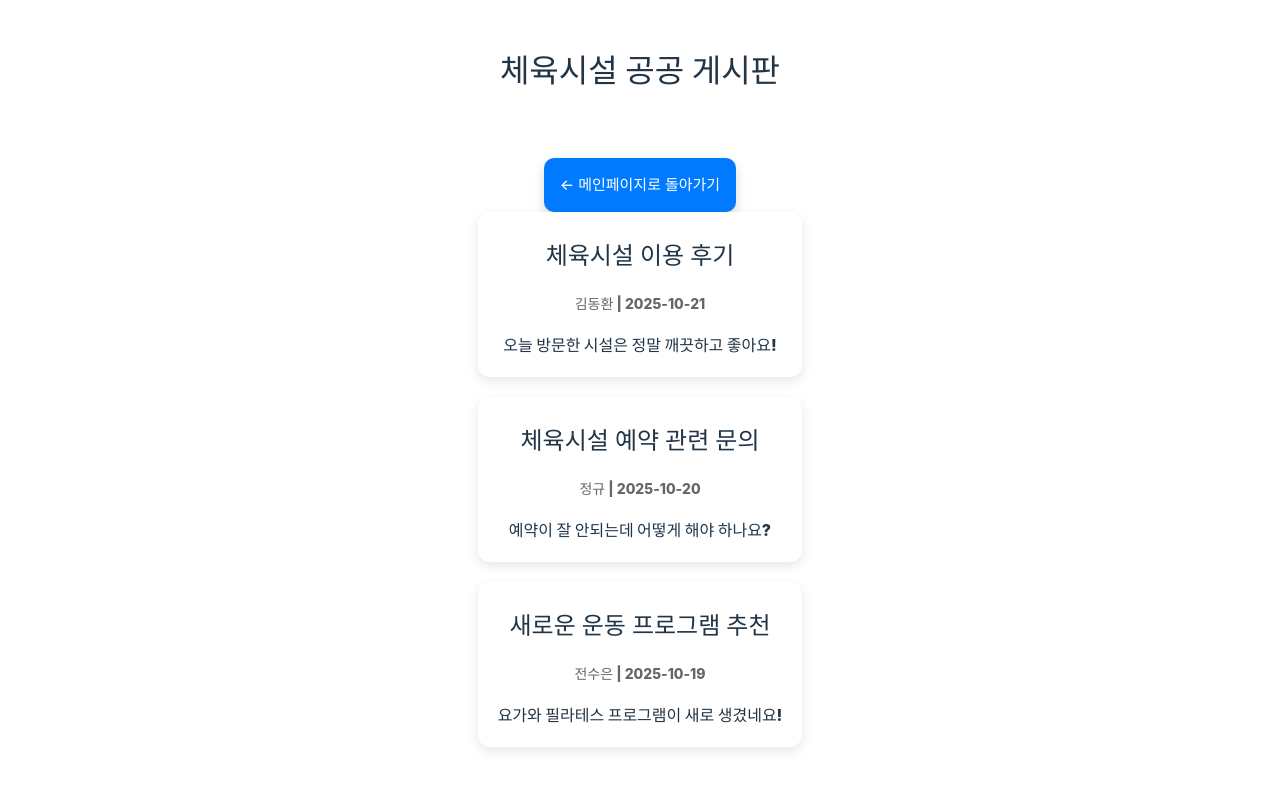
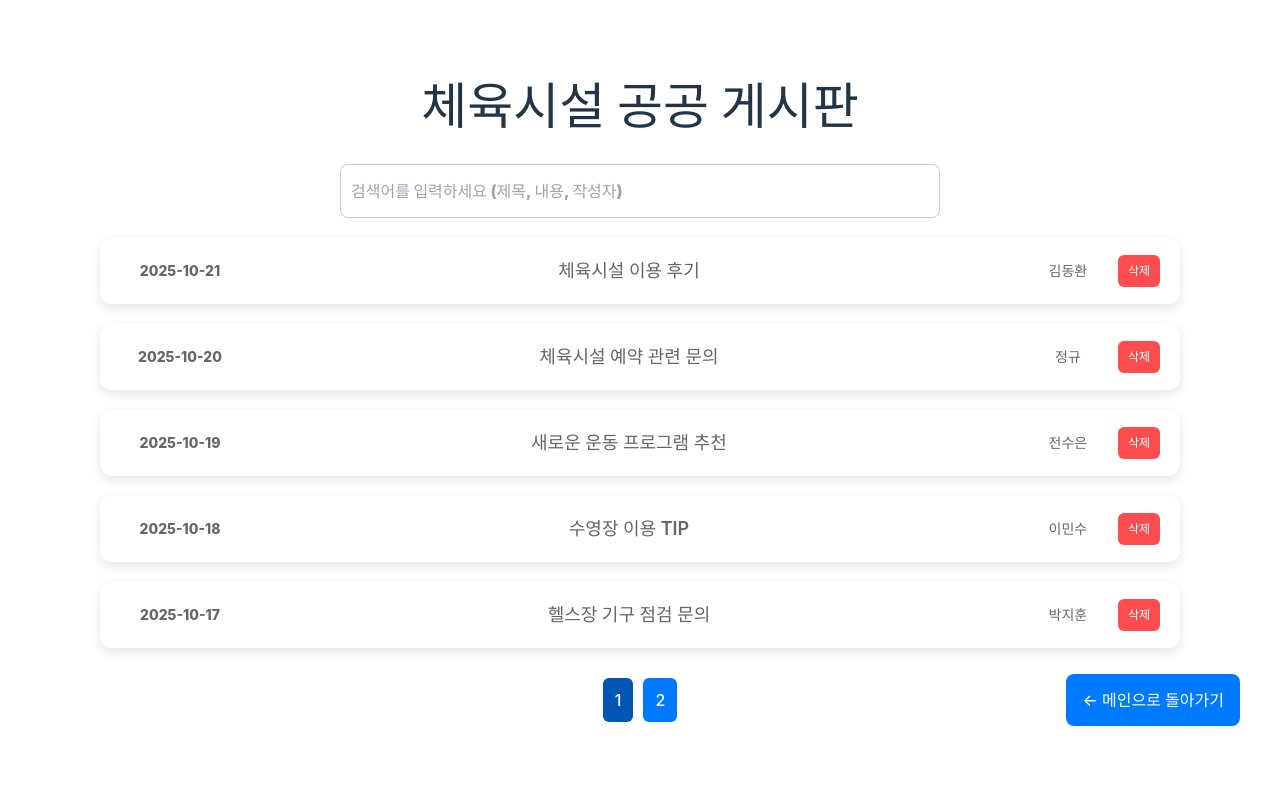
Before and after one commit to hhwwan/kspo_contest, a React app in the folder frontend/: page /community in a window 1280 px wide. Shown: the top 790 px of the page. Built offline with nearby package versions, Linux system fonts and the light colour scheme; the HTML template or start-up script is replaced by a standard one.

Commit message:
게시판 목록 제작 및 상세 페이지 초안 제작 완료, css파일 내의 함수들이 겹치면 다른 파일에도 영향이 가서 sdi, community 모두 css 함수 수정 완료

```diff
--- a/frontend/src/App.jsx
+++ b/frontend/src/App.jsx
@@ -2,6 +2,7 @@ import { BrowserRouter, Routes, Route } from "react-router-dom";
 import MainPage from "./MainPage";
 import ChatPage from "./chatbot/ChatPage";
 import Community from "./community/Community";
+import PostDetail from "./community/PostDetail";
 import Sdi_Pdi_Page from "./sdi_pdi/Sdi_Pdi_Page";
 
 function App() {
@@ -11,6 +12,7 @@ function App() {
         <Route path="/" element={<MainPage />} />
         <Route path="/chat" element={<ChatPage />} />
         <Route path="/community" element={<Community />} />
+        <Route path="/community/:id" element={<PostDetail />} /> {/* 상세페이지 라우트 */}
         <Route path="/sdi" element={<Sdi_Pdi_Page />} />
       </Routes>
     </BrowserRouter>
--- a/frontend/src/community/Community.css
+++ b/frontend/src/community/Community.css
@@ -1,51 +1,146 @@
+/* 전체 컨테이너 */
 .community-container {
     width: 100%;
-    max-width: 900px;
+    max-width: 1500px;
     margin: 0 auto;
     padding: 40px 20px;
     font-family: 'Inter', sans-serif;
-
 }
 
+/* 제목 */
 .community-title {
-    font-size: 32px;
+    font-size: 50px;
     font-weight: 700;
     margin-bottom: 30px;
     text-align: center;
 }
 
+/* 검색창 */
+.search-input {
+    width: 50%;
+    padding: 10px;
+    margin-bottom: 20px;
+    border-radius: 8px;
+    border: 1px solid #ccc;
+}
+
+/* 게시글 리스트 */
 .posts-list {
     display: flex;
     flex-direction: column;
     gap: 20px;
 }
 
-.post-card {
-    padding: 20px;
+/* 가로 긴 카드 */
+.post-card-horizontal {
+    display: flex;
+    align-items: center;
+    justify-content: space-between;
+    padding: 15px 20px;
     border-radius: 12px;
     box-shadow: 0 4px 12px rgba(0,0,0,0.1);
     background-color: #fff;
+    cursor: pointer;
     transition: transform 0.2s;
+
+    width: 1200px;      /* 원하는 고정 폭 (예: 기존보다 2배) */
+    max-width: 90%;     /* 화면보다 너무 크지 않게 */
+    margin: 0 auto;     /* 가운데 정렬 */
+    min-width: 0;
+}
+
+.post-card-horizontal:hover {
+    transform: translateY(-3px);
+}
+
+/* 카드 내부 요소 */
+.post-card-horizontal .post-date {
+    width: 120px;
+    font-size: 14px;
+    color: #666;
+}
+
+.post-card-horizontal .post-title {
+    flex: 1;
+    font-size: 18px;
+    font-weight: 600;
+    margin: 0 20px;
+    color: #666;
+}
+
+.post-card-horizontal .post-author {
+    width: 100px;
+    font-size: 14px;
+    color: #666;
+}
+
+.delete-button {
+    background-color: #ff4d4f;
+    color: white;
+    border: none;
+    border-radius: 6px;
+    padding: 4px 10px;
+    cursor: pointer;
+    font-size: 12px;
+}
+
+.delete-button:hover {
+    background-color: #ff7875;
+}
+
+.delete-button:hover {
+    background-color: #a71d2a;
+}
+
+.pagination {
+    margin-top: 30px;
+    text-align: center;
+}
+
+/* 페이지네이션 + 뒤로가기 버튼 컨테이너 */
+.pagination-container {
+    display: flex;
+    align-items: center;
+    margin-top: 30px;
+    flex-wrap: wrap;
+    position: relative; /* 뒤로가기 버튼 절대 위치 활용 */
+}
+
+/* 페이지네이션: 가로 가운데 */
+.pagination {
+    margin: 0 auto;  /* flex 안에서 가운데 정렬 */
+}
+
+.pagination button {
+    margin: 0 5px;
+    padding: 6px 12px;
+    border: none;
+    border-radius: 6px;
+    background-color: #007bff;
+    color: white;
     cursor: pointer;
 }
 
-.post-card:hover {
-    transform: translateY(-5px);
+.pagination button.active {
+    background-color: #0056b3;
 }
 
-.post-title {
-    font-size: 24px;
-    font-weight: 600;
-    margin-bottom: 10px;
+.pagination button:hover {
+    background-color: #0056b3;
 }
 
-.post-meta {
-    font-size: 14px;
-    color: #666;
-    margin-bottom: 15px;
+/* 뒤로가기 버튼 */
+.community-back-button {
+    position: absolute;
+    right: 0;
+    padding: 10px 16px;
+    border: none;
+    border-radius: 8px;
+    background-color: #007bff;
+    color: white;
+    cursor: pointer;
 }
 
-.post-content {
-    font-size: 16px;
-    line-height: 1.5;
+.community-back-button:hover {
+    background-color: #0056b3;
 }
--- a/frontend/src/community/Community.jsx
+++ b/frontend/src/community/Community.jsx
@@ -1,36 +1,93 @@
-import React from 'react';
-import { useNavigate } from 'react-router-dom';
+import React, { useState } from 'react';
+import { useNavigate, Routes, Route } from 'react-router-dom';
 import './Community.css';
+
+// 예시 게시글 데이터
+const initialPosts = [
+    { id: 1, title: '체육시설 이용 후기', author: '김동환', date: '2025-10-21', content: '오늘 방문한 시설은 정말 깨끗하고 좋아요!' },
+    { id: 2, title: '체육시설 예약 관련 문의', author: '정규', date: '2025-10-20', content: '예약이 잘 안되는데 어떻게 해야 하나요?' },
+    { id: 3, title: '새로운 운동 프로그램 추천', author: '전수은', date: '2025-10-19', content: '요가와 필라테스 프로그램이 새로 생겼네요!' },
+    { id: 4, title: '수영장 이용 TIP', author: '이민수', date: '2025-10-18', content: '주말엔 사람이 많으니 평일 아침 추천!' },
+    { id: 5, title: '헬스장 기구 점검 문의', author: '박지훈', date: '2025-10-17', content: '러닝머신 고장 신고 방법 아시는 분?' },
+    { id: 6, title: '요가 프로그램 후기', author: '정수민', date: '2025-10-16', content: '강사님이 친절하시고 프로그램 좋습니다.' },
+];
 
 export default function Community() {
     const navigate = useNavigate();
+    const [posts, setPosts] = useState(initialPosts);
+    const [search, setSearch] = useState('');
+    const [currentPage, setCurrentPage] = useState(1);
+    const postsPerPage = 5;
 
-    // 예시 게시글 데이터
-    const posts = [
-        { id: 1, title: '체육시설 이용 후기', author: '김동환', date: '2025-10-21', content: '오늘 방문한 시설은 정말 깨끗하고 좋아요!' },
-        { id: 2, title: '체육시설 예약 관련 문의', author: '정규', date: '2025-10-20', content: '예약이 잘 안되는데 어떻게 해야 하나요?' },
-        { id: 3, title: '새로운 운동 프로그램 추천', author: '전수은', date: '2025-10-19', content: '요가와 필라테스 프로그램이 새로 생겼네요!' },
-    ];
+    // 검색/필터링
+    const filteredPosts = posts.filter(post =>
+        post.title.toLowerCase().includes(search.toLowerCase()) ||
+        post.content.toLowerCase().includes(search.toLowerCase()) ||
+        post.author.toLowerCase().includes(search.toLowerCase())
+    );
+
+    // 페이징
+    const indexOfLastPost = currentPage * postsPerPage;
+    const indexOfFirstPost = indexOfLastPost - postsPerPage;
+    const currentPosts = filteredPosts.slice(indexOfFirstPost, indexOfLastPost);
+    const totalPages = Math.ceil(filteredPosts.length / postsPerPage);
+
+    const changePage = (pageNumber) => setCurrentPage(pageNumber);
+
+    // 게시글 삭제
+    const handleDelete = (id) => setPosts(posts.filter(post => post.id !== id));
 
     return (
         <div className="community-container">
             <h1 className="community-title">체육시설 공공 게시판</h1>
 
-            {/* 메인페이지 돌아가기 버튼 */}
-            <button className="back-button" onClick={() => navigate('/')}>
-                ← 메인페이지로 돌아가기
-            </button>
+            {/* 검색창 */}
+            <input
+                type="text"
+                placeholder="검색어를 입력하세요 (제목, 내용, 작성자)"
+                value={search}
+                onChange={(e) => setSearch(e.target.value)}
+                className="search-input"
+            />
 
+            {/* 게시글 목록 */}
             <div className="posts-list">
-                {posts.map(post => (
-                    <div key={post.id} className="post-card">
+                {currentPosts.map(post => (
+                    <div
+                        key={post.id}
+                        className="post-card-horizontal"
+                        onClick={() => navigate(`/community/${post.id}`)}
+                    >
+                        <span className="post-date">{post.date}</span>
                         <h2 className="post-title">{post.title}</h2>
-                        <div className="post-meta">
-                            <span className="post-author">{post.author}</span> | <span className="post-date">{post.date}</span>
-                        </div>
-                        <p className="post-content">{post.content}</p>
+                        <span className="post-author">{post.author}</span>
+                        <button
+                            className="delete-button"
+                            onClick={(e) => { e.stopPropagation(); handleDelete(post.id); }}
+                        >
+                            삭제
+                        </button>
                     </div>
                 ))}
+            </div>
+
+            {/* 페이지네이션 + 돌아가기 버튼 */}
+            <div className="pagination-container">
+                <div className="pagination">
+                    {Array.from({ length: totalPages }, (_, i) => (
+                        <button
+                            key={i + 1}
+                            className={currentPage === i + 1 ? 'active' : ''}
+                            onClick={() => changePage(i + 1)}
+                        >
+                            {i + 1}
+                        </button>
+                    ))}
+                </div>
+
+                <button className="community-back-button" onClick={() => navigate('/')}>
+                    ← 메인으로 돌아가기
+                </button>
             </div>
         </div>
     );
--- /dev/null
+++ b/frontend/src/community/PostDetail.css
@@ -0,0 +1,92 @@
+.post-detail-container {
+    width: 100%;
+    min-height: 100vh;
+    padding: 40px 20px;
+    display: flex;
+    flex-direction: column;
+    align-items: center;
+    font-family: 'Inter', sans-serif;
+    box-sizing: border-box;
+}
+
+/* 제목 */
+.post-detail-title {
+    font-size: 36px;
+    font-weight: 700;
+    text-align: center;
+    margin-bottom: 20px; /* 작성자/날짜와의 간격 */
+}
+
+/* 작성자/날짜 */
+.post-detail-meta {
+    width: 1400px; /* 내용과 같은 폭 */
+    display: flex;
+    justify-content: flex-end; /* 오른쪽 끝 정렬 */
+    font-size: 16px;
+    margin-bottom: 20px; /* 내용과의 간격 */
+    gap: 10px; /* 작성자와 날짜 사이 띄움 */
+}
+
+/* 내용 */
+.post-detail-content-wrapper {
+    background-color: #fff;
+    color: #000;
+    padding: 30px 40px;
+    width: 1400px;
+    min-height: 550px;
+    border-radius: 12px;
+    box-shadow: 0 6px 16px rgba(0,0,0,0.1);
+    line-height: 1.8;
+    font-size: 20px;
+    margin-bottom: 25px;
+    text-align: left; /* 글 왼쪽 정렬 */
+}
+
+/* footer: 수정 버튼 + 뒤로가기 버튼 */
+.detail-footer {
+    width: 100%;
+    position: relative;
+    height: 60px;
+}
+
+/* 뒤로가기 버튼 */
+.detail-back-button {
+    position: absolute;
+    right: 0;
+    padding: 12px 20px;
+    border: none;
+    border-radius: 8px;
+    background-color: #007bff;
+    color: white;
+    cursor: pointer;
+    font-size: 16px;
+}
+
+/* 뒤로가기 버튼을 오른쪽 끝 */
+.detail-back-button-wrapper {
+    display: flex;
+    justify-content: flex-end; /* 오른쪽 끝 */
+    flex: 1;
+}
+
+.detail-back-button:hover {
+    background-color: #0056b3;
+}
+
+/* 수정 버튼 */
+.edit-button {
+    position: absolute;
+    left: 50%;
+    transform: translateX(-50%); /* 가운데 정렬 */
+    padding: 12px 20px;
+    border: none;
+    border-radius: 8px;
+    background-color: #28a745;
+    color: white;
+    cursor: pointer;
+    font-size: 16px;
+}
+
+.edit-button:hover {
+    background-color: #1e7e34;
+}
--- /dev/null
+++ b/frontend/src/community/PostDetail.jsx
@@ -0,0 +1,46 @@
+import React, { useEffect, useState } from 'react';
+import { useParams, useNavigate } from 'react-router-dom';
+import './PostDetail.css';
+
+export default function PostDetail() {
+    const { id } = useParams();
+    const navigate = useNavigate();
+    const [post, setPost] = useState(null);
+
+    useEffect(() => {
+        const initialPosts = [
+            { id: 1, title: '체육시설 이용 후기', author: '김동환', date: '2025-10-21', content: '오늘 방문한 시설은 정말 깨끗하고 좋아요!' },
+            { id: 2, title: '체육시설 예약 관련 문의', author: '정규', date: '2025-10-20', content: '예약이 잘 안되는데 어떻게 해야 하나요?' },
+            { id: 3, title: '새로운 운동 프로그램 추천', author: '전수은', date: '2025-10-19', content: '요가와 필라테스 프로그램이 새로 생겼네요!' },
+            { id: 4, title: '수영장 이용 TIP', author: '이민수', date: '2025-10-18', content: '주말엔 사람이 많으니 평일 아침 추천!' },
+            { id: 5, title: '헬스장 기구 점검 문의', author: '박지훈', date: '2025-10-17', content: '러닝머신 고장 신고 방법 아시는 분?' },
+            { id: 6, title: '요가 프로그램 후기', author: '정수민', date: '2025-10-16', content: '강사님이 친절하시고 프로그램 좋습니다.' },
+        ];
+        const foundPost = initialPosts.find(p => p.id === parseInt(id));
+        setPost(foundPost);
+    }, [id]);
+
+    if (!post) return <div>게시글을 찾을 수 없습니다.</div>;
+
+    return (
+        <div className="post-detail-container">
+            <div className="detail-header">
+                <h1 className="post-detail-title">{post.title}</h1>
+                    <div className="post-detail-meta">
+                        <span>{post.author }</span> | <span>{post.date}</span>
+                    </div>
+
+                    <div className="post-detail-content-wrapper">
+                        <p className="post-content">{post.content}</p>
+                    </div>
+            </div>
+
+            <div className="detail-footer">
+                <button className="edit-button">수정</button>
+                <button className="detail-back-button" onClick={() => navigate(-1)}>
+                    ← 목록으로 돌아가기
+                </button>
+            </div>
+        </div>
+    );
+}
--- a/frontend/src/sdi_pdi/Sdi_Pdi.css
+++ b/frontend/src/sdi_pdi/Sdi_Pdi.css
@@ -83,7 +83,7 @@ box-shadow: 0 0 4px rgba(0, 123, 255, 0.4);
 }
 
 /* 돌아가기 버튼 */
-.back-button {
+.sdi-back-button {
 margin-top: 40px;
 padding: 12px 16px;
 background-color: #007bff;
@@ -97,7 +97,7 @@ transition: background 0.25s ease;
 box-shadow: 0 6px 12px rgba(0, 0, 0, 0.15);
 }
 
-.back-button:hover {
+.sdi-back-button:hover {
 background-color: #0056b3;
 }
 
--- a/frontend/src/sdi_pdi/Sdi_Pdi_Page.jsx
+++ b/frontend/src/sdi_pdi/Sdi_Pdi_Page.jsx
@@ -97,7 +97,7 @@ function Sdi_Pdi_Page() {
                     </select>
                 </div>
 
-                <button className="back-button" onClick={() => navigate('/')}>
+                <button className="sdi-back-button" onClick={() => navigate('/')}>
                 ← 메인으로 돌아가기
                 </button>
             </div>
```
